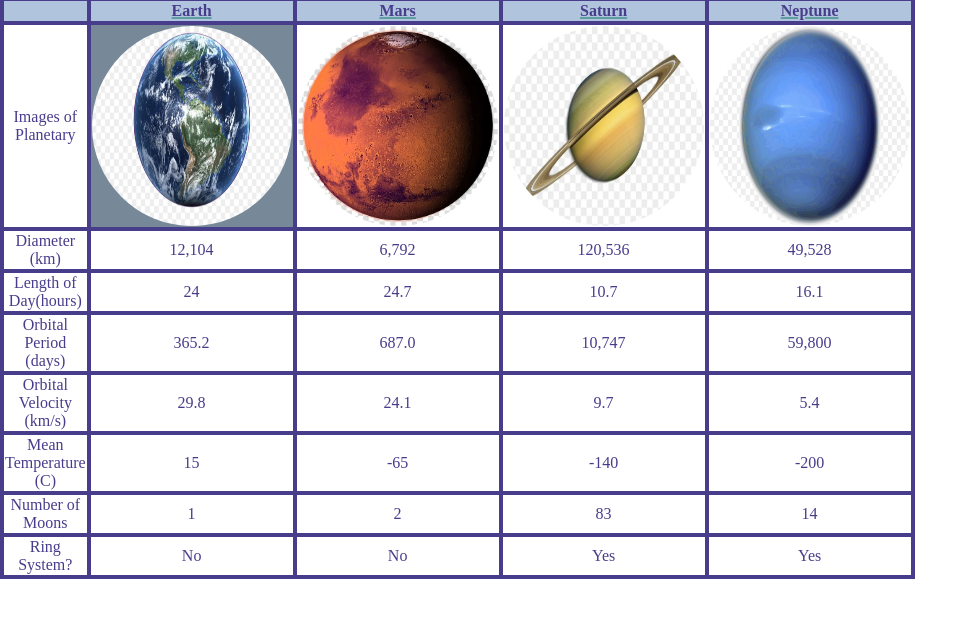
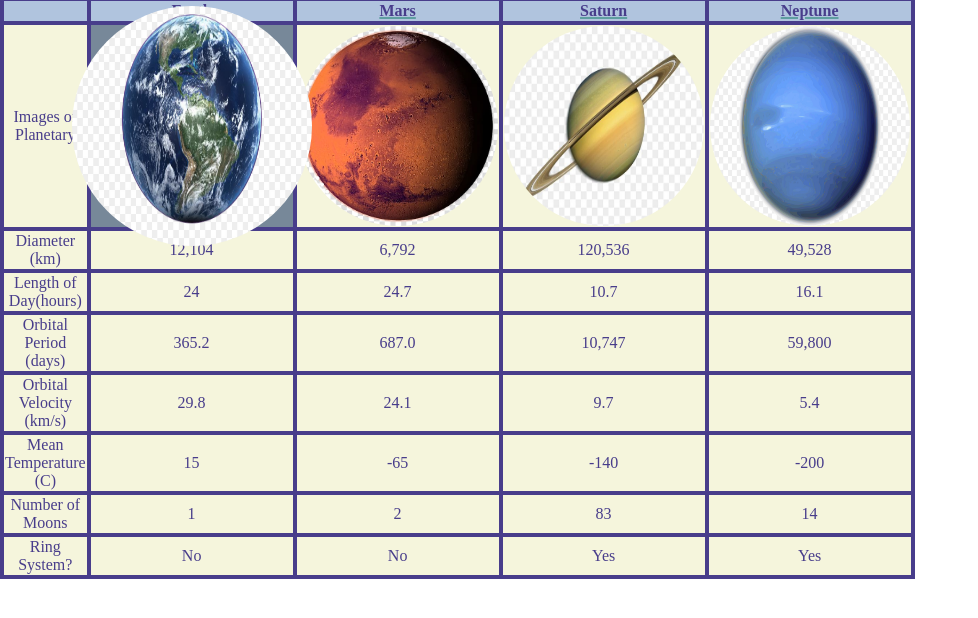
Before and after one commit to jsalazar8/Lab6, a plain HTML site: page index.html in a window 1280 px wide. In both pictures the pointer is over the picture 191 px from the left and 166 px from the top of the page. Shown: the part 40-658 px from the top of the page, without its empty margins (0-978 px from the left). Drawn offline with Linux system fonts and the light colour scheme.

Commit message:
planet images appear bigger when you hover over them and changed table color to beige in table

```diff
--- a/css/style.css
+++ b/css/style.css
@@ -18,6 +18,10 @@ body {
   height: 200px;
   border-radius: 60%;
 }
+
+.img:hover{
+  transform:scale(1.2);
+}
 #planets,
 #planets th,
 #planets td {
@@ -37,6 +41,10 @@ body {
   background-color: lightsteelblue;
 }
 
+#planets td {
+  background-color:beige;
+}
+
 #planets th:hover {
   background-color:cornflowerblue;
 }
```
